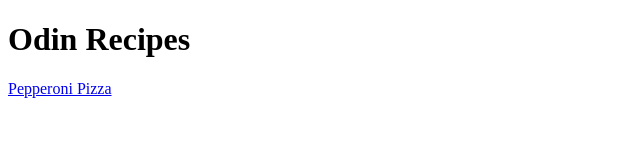
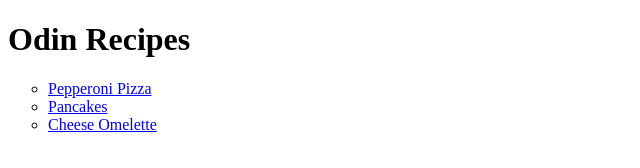
Before and after one commit to Rastko27/odin-recipes, a plain HTML site: page index.html in a window 1280 px wide. Shown: the whole page, without its empty margins (0-640 px from the left). Drawn offline with Linux system fonts and the light colour scheme.

Commit message:
Add links for recipes in index
Add links in index and add width and height attribute

```diff
--- a/index.html
+++ b/index.html
@@ -6,6 +6,10 @@
 </head>
 <body>
     <h1>Odin Recipes</h1>
-    <a href="recipes/pizza.html">Pepperoni Pizza</a>
+    <ul style="list-style-type: circle;">
+        <li><a href="recipes/pizza.html">Pepperoni Pizza</a></li>
+        <li><a href="recipes/pancakes.html">Pancakes</a></li>
+        <li><a href="recipes/omelette.html">Cheese Omelette</a></li>
+    </ul>
 </body>
 </html>
```
Also changed, not shown: recipes/omelette.html (+1 -1 lines), recipes/pancakes.html (+1 -1 lines).
